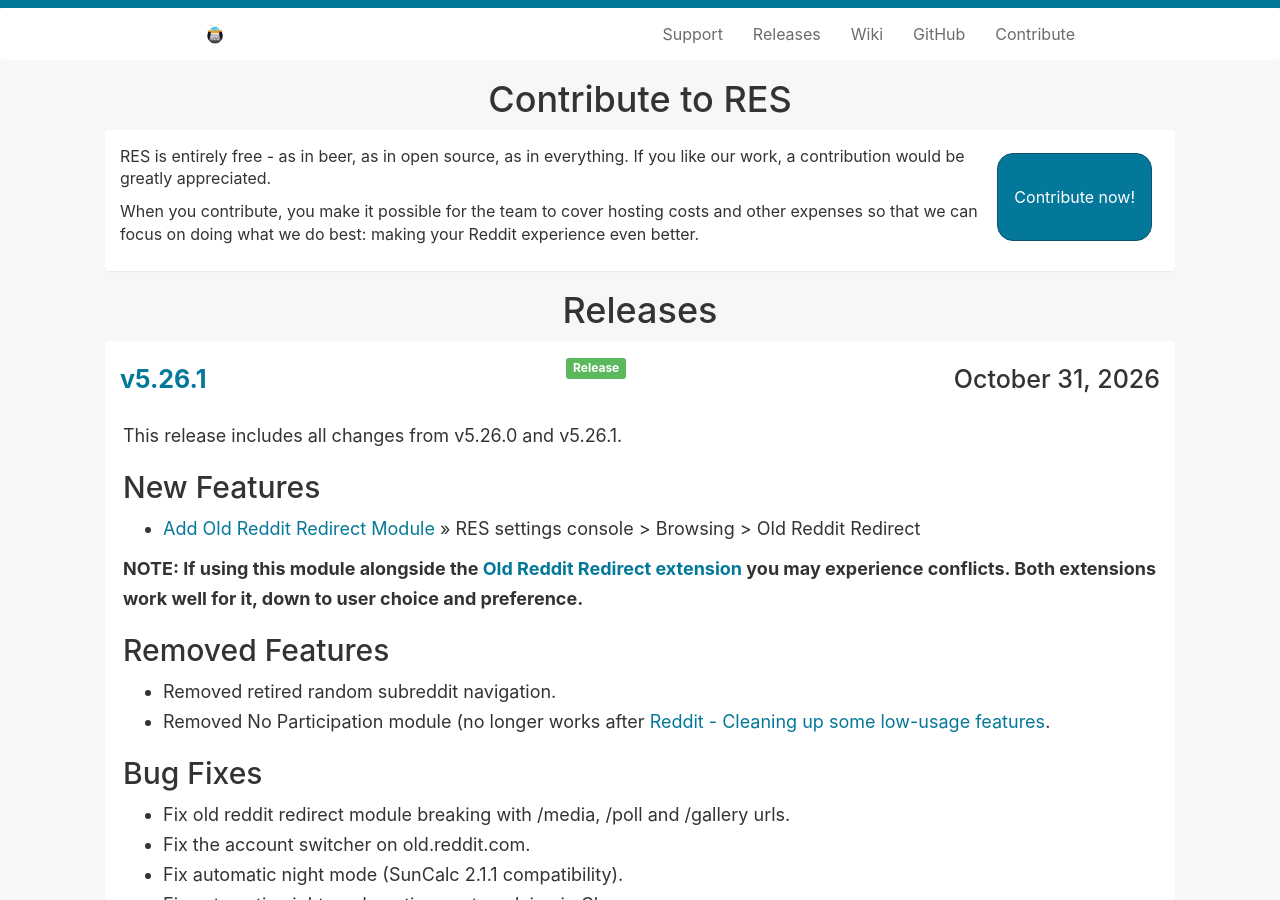
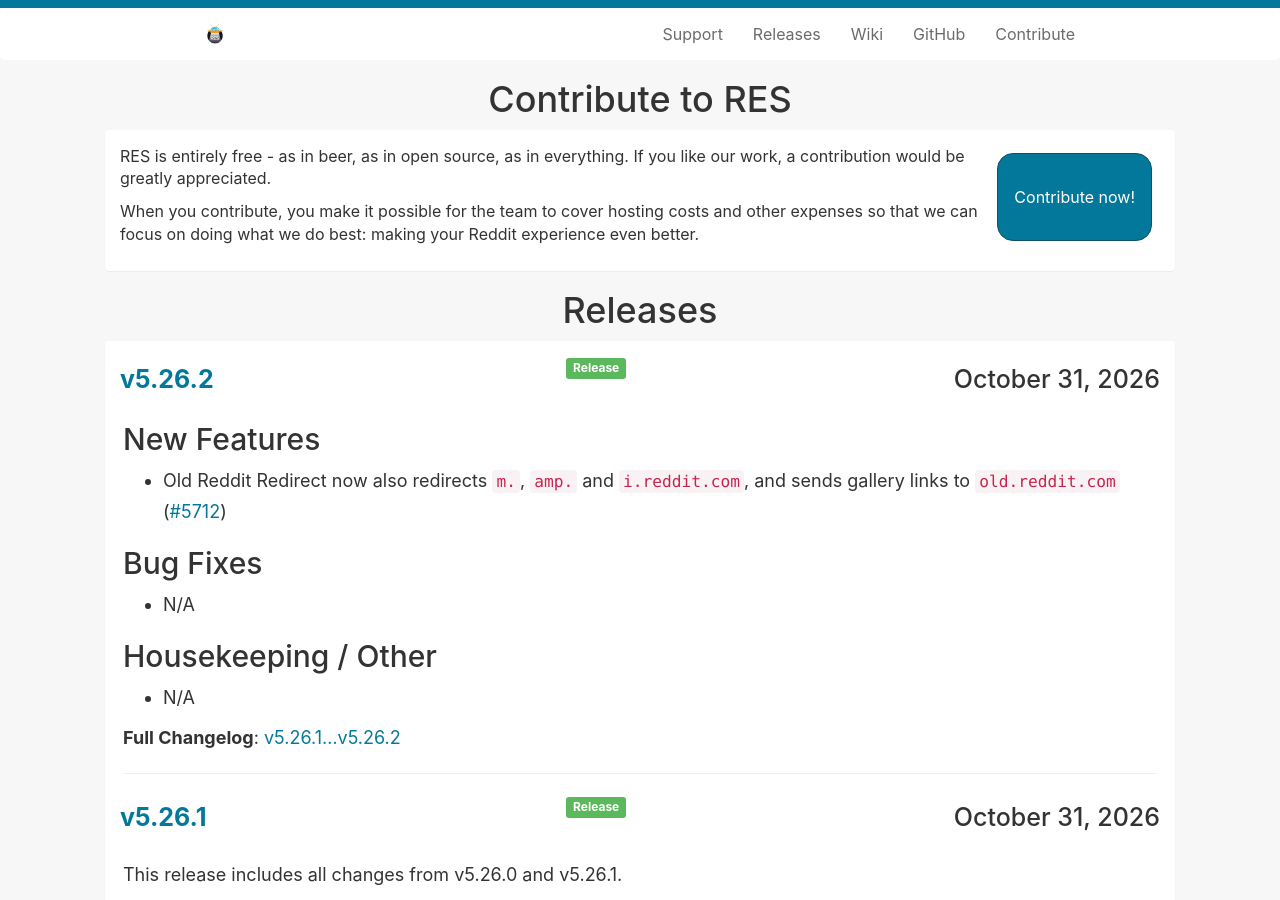
Before and after one commit to Reddit-Enhancement-Suite/Reddit-Enhancement-Suite.github.io, a Jekyll site: the page built from releases.html, in a window 1280 px wide and 900 px high. Built offline with Jekyll 4.4.1, drawn with Linux system fonts in a browser that asks for light colours.

Commit message:
Add v5.26.2 release notes
Co-authored-by: benmcgarry <9434920+benmcgarry@users.noreply.github.com>

```diff
--- a/_config.yml
+++ b/_config.yml
@@ -7,5 +7,5 @@ google_analytics: UA-17650786-1
 permalink: pretty
 
 # Versions
-chrome_version: v5.26.1
-firefox_version: v5.26.1
+chrome_version: v5.26.2
+firefox_version: v5.26.2
--- /dev/null
+++ b/_posts/2026-10-31-5262.md
@@ -0,0 +1,21 @@
+---
+layout: releases
+title:  v5.26.2
+permalink: releases/5.26.2
+tags:
+- Release
+---
+
+### New Features
+
+- Old Reddit Redirect now also redirects `m.`, `amp.` and `i.reddit.com`, and sends gallery links to `old.reddit.com` ([#5712](https://github.com/honestbleeps/Reddit-Enhancement-Suite/pull/5712))
+
+### Bug Fixes
+
+- N/A
+
+### Housekeeping / Other
+
+- N/A
+
+**Full Changelog**: [v5.26.1...v5.26.2](https://github.com/honestbleeps/Reddit-Enhancement-Suite/compare/v5.26.1...v5.26.2)
```
